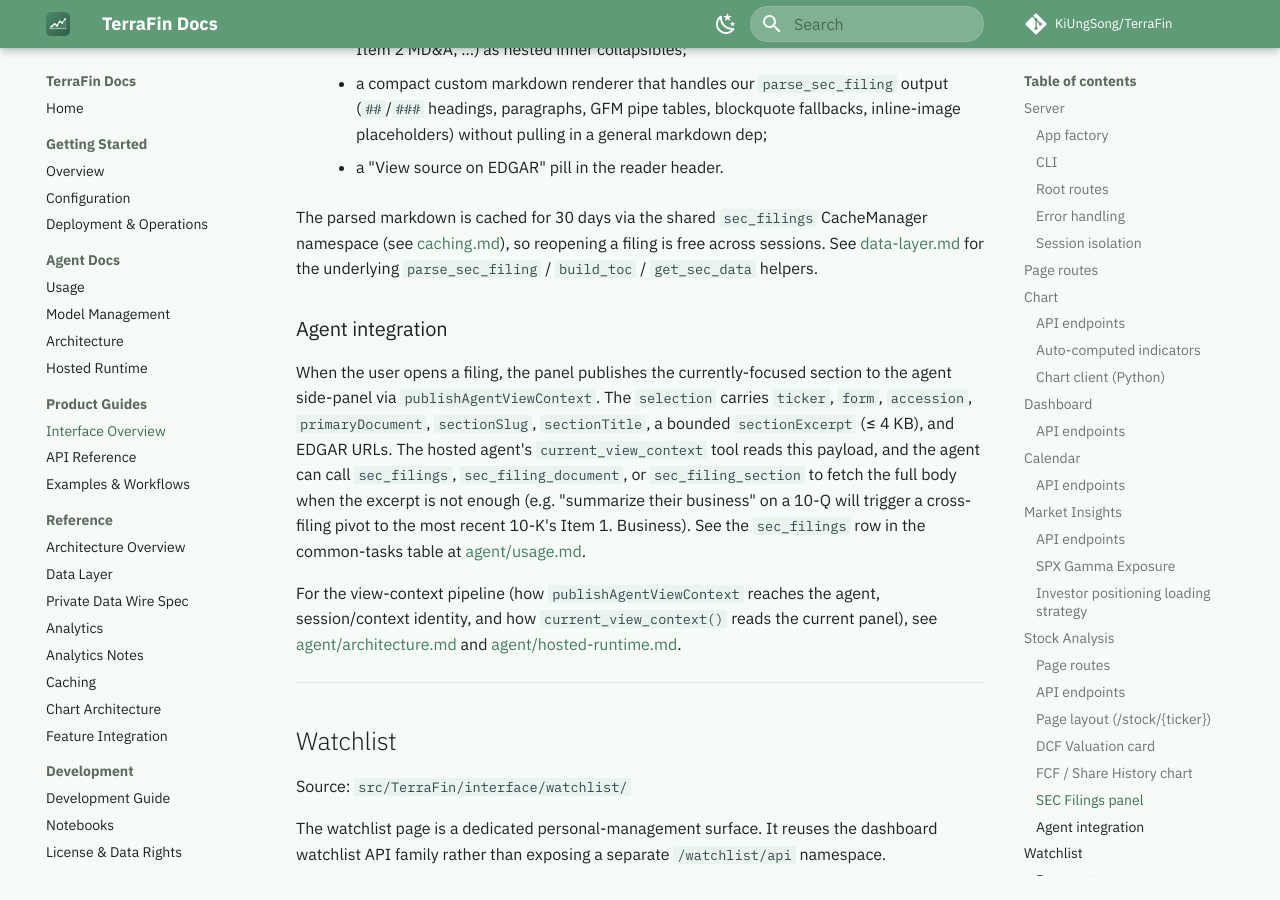
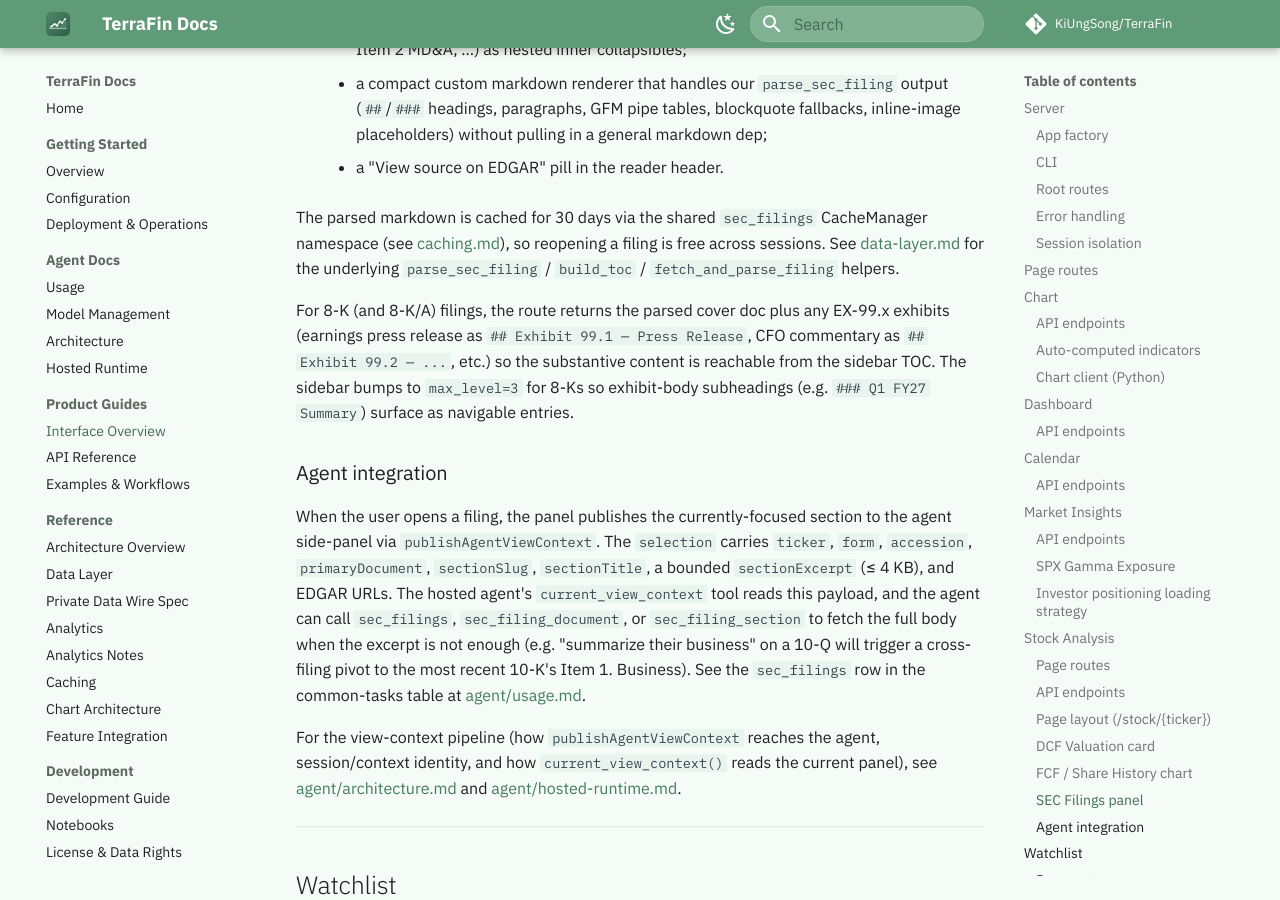
Before and after one commit to KiUngSong/TerraFin, an MkDocs documentation site: the page built from docs/interface.md, in a window 1280 px wide and 900 px high, scrolled down 17252 px. Built offline with MkDocs 1.6.1 and Material for MkDocs 9.7.7, drawn with Linux system fonts in a browser that asks for light colours; comment, search, counter and statistics services are not loaded.

Commit message:
docs(sec_edgar): document 8-K parsing + EX-99.x exhibit append
Pair to the 8-K feature commit. Three doc spots updated:

- data-layer.md: SEC filings row now mentions 8-K (and 8-K/A) parsing,
  EX-99.x exhibit fetch + append, and the new public
  `fetch_and_parse_filing` orchestrator.
- interface.md: filing-document route description now notes 8-K
  exhibit sections (## Exhibit 99.1 — Press Release, etc.) and the
  level-3 sidebar bump for 8-Ks.
- agent/usage.md: common-tasks SEC row flags the form-arg footgun
  (service defaults to "10-Q"; worker MUST pass form="8-K" on 8-K
  filings or exhibits won't be appended) and names the
  exhibit-991-press-release / exhibit-992-supplemental-material slugs.

Co-Authored-By: Claude Opus 4.7 (1M context) <noreply@anthropic.com>

```diff
--- a/docs/interface.md
+++ b/docs/interface.md
@@ -445,7 +445,14 @@ For supported tickers the card surfaces:
 The parsed markdown is cached for 30 days via the shared `sec_filings`
 CacheManager namespace (see [caching.md](./caching.md)), so reopening a filing
 is free across sessions. See [data-layer.md](./data-layer.md) for the
-underlying `parse_sec_filing` / `build_toc` / `get_sec_data` helpers.
+underlying `parse_sec_filing` / `build_toc` / `fetch_and_parse_filing` helpers.
+
+For 8-K (and 8-K/A) filings, the route returns the parsed cover doc plus any
+EX-99.x exhibits (earnings press release as `## Exhibit 99.1 — Press Release`,
+CFO commentary as `## Exhibit 99.2 — ...`, etc.) so the substantive content is
+reachable from the sidebar TOC. The sidebar bumps to `max_level=3` for 8-Ks so
+exhibit-body subheadings (e.g. `### Q1 FY27 Summary`) surface as navigable
+entries.
 
 ### Agent integration
 
```
Also changed, not shown: docs/agent/usage.md (+1 -1 lines), docs/data-layer.md (+1 -1 lines).
